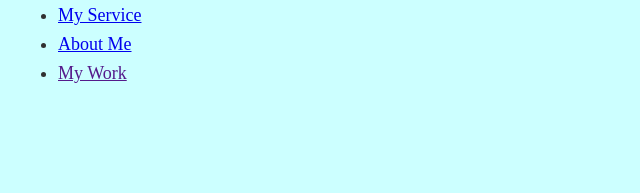
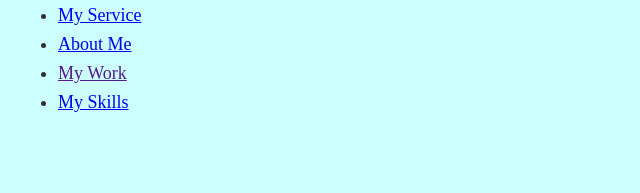
Before and after one commit to ansuj9123/My-Home-Page, a plain HTML site: page index.html in a window 1280 px wide. Shown: the part 575-768 px from the top of the page, without its empty margins (0-640 px from the left). Drawn offline with Linux system fonts and the light colour scheme; files that its build step writes are made by us from their sources.

Commit message:
Update index.html
I have just added My skill on bullet point

```diff
--- a/index.html
+++ b/index.html
@@ -42,6 +42,12 @@ Make the first test pass by adding a <header> </header>-->
                                class="nav__link">About Me</a></li>
 <li class="nav__item"><a href=""
 class="nav__link">My Work</a></li>
+
+  <li class="nav__item"><a href=" I have work as Computer Technician for five years, work with Adsl, Shdsl, Leaseline. Also work as System Administrator whereby was responsible for the installation of linux and unix system."
+class="nav__link">My Skills</a></li>
+     </ul>
+
+
      </ul>
   </header>
 
@@ -146,6 +152,17 @@ class="nav__link">My Work</a></li>
 
 
 
+
+
+
+
+
+
+
+
+
+
+
 <!-- Your test console.
 Don't delete!-->
 <aside id="tests" aria-label="Test Readout." aria-live="polite" style="overflow:auto">
```
